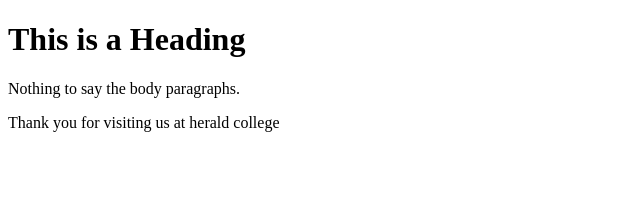
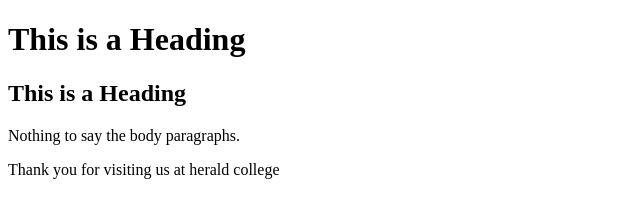
Before and after one commit to BigyanHCK/HeraldGroup11, a plain HTML site: page index.html in a window 1280 px wide. Shown: the whole page, without its empty margins (0-640 px from the left). Drawn offline with Linux system fonts and the light colour scheme.

Commit message:
adding h2 tag

```diff
--- a/index.html
+++ b/index.html
@@ -6,6 +6,8 @@
 <body>
 
 <h1>This is a Heading</h1>
+    <h2>This is a Heading</h2>
+
 <p>Nothing to say the body paragraphs.</p>
 
 </body>
```
